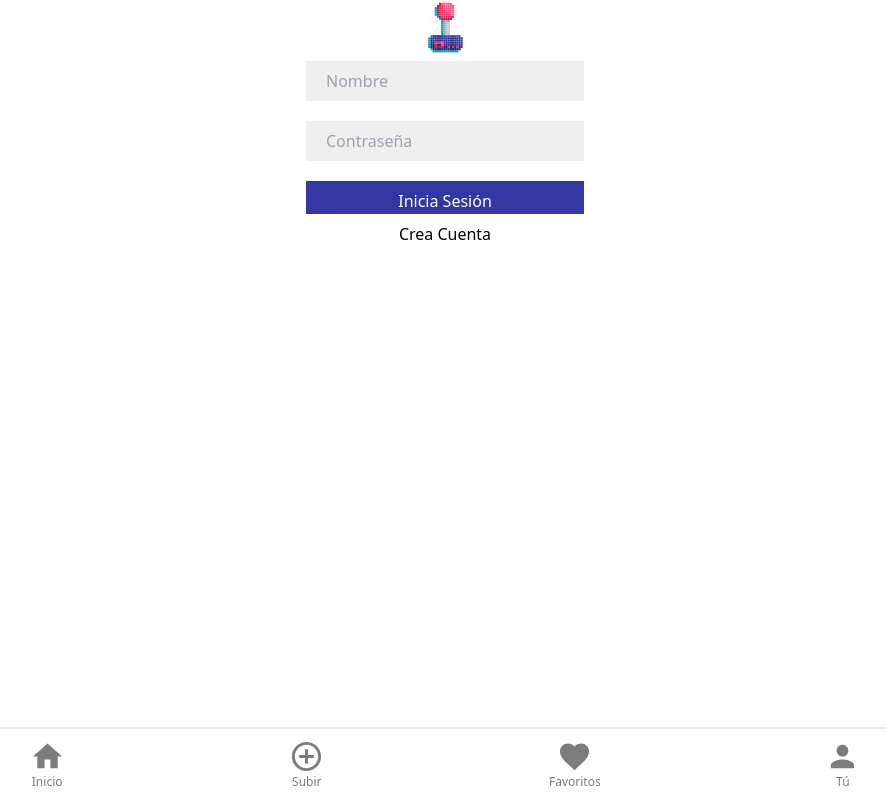
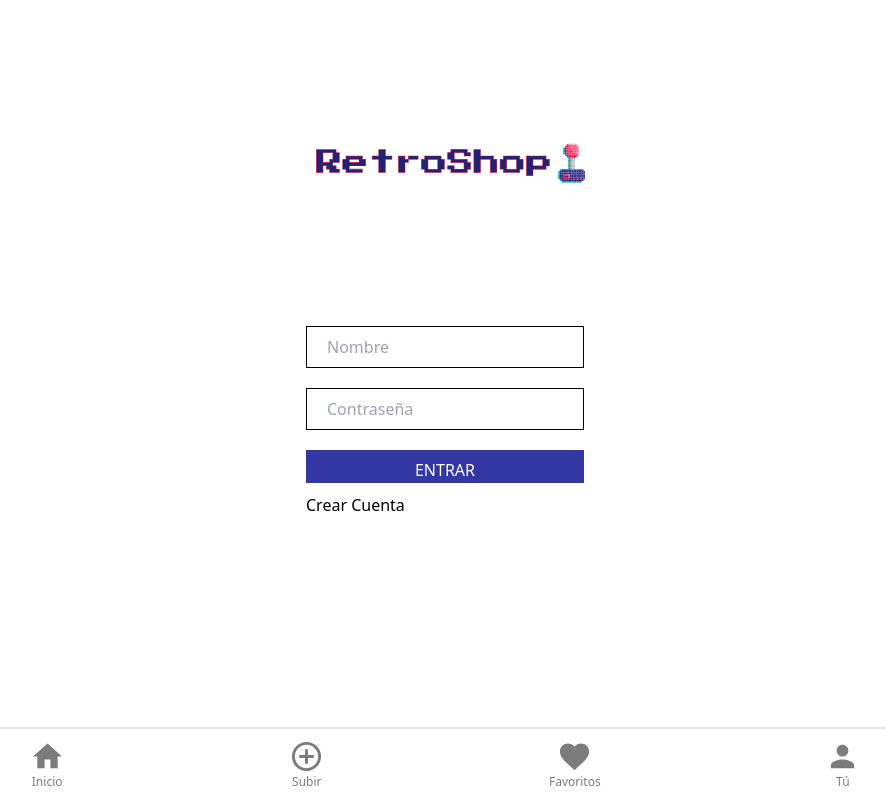
Before and after one commit to Dan1Vaz/FrontRetroshop, a React (Vite) app in the folder retroShopFront/: page /profile in a window 1280 px wide. Shown: the whole page, without its empty margins (195-1081 px from the left). Built offline with nearby package versions, Linux system fonts and the light colour scheme.

Commit message:
popUp add

```diff
--- a/retroShopFront/src/pages/LoginPage.jsx
+++ b/retroShopFront/src/pages/LoginPage.jsx
@@ -1,6 +1,7 @@
 import { useContext, useState } from "react";
 import { NavLink, useNavigate } from "react-router-dom";
 import { authContext } from "../providers/AuthProvider";
+import PopUp from "../components/PopUp";
 
 const LoginPage = () => {
   const [, setToken] = useContext(authContext);
@@ -16,6 +17,13 @@ const LoginPage = () => {
     password: "",
   });
   const [statusMessage, setStatusMessage] = useState("");
+  const [showPopup, setShowPopup] = useState(false);
+
+  const closePopup = () => {
+    setShowPopup(false);
+    setStatusMessage('');
+  };
+
 
   const enviar = (e) => {
     e.preventDefault();
@@ -32,6 +40,7 @@ const LoginPage = () => {
           return response.json();
         } else {
           throw new Error("Failed to login");
+
         }
       })
       .then((data) => {
@@ -39,12 +48,14 @@ const LoginPage = () => {
 
         setToken(token);
         console.log("Token recibido:", token);
-        setStatusMessage("ok");
+        setStatusMessage("Logueado");
+        setShowPopup(true)
         autolink();
       })
       .catch((error) => {
         console.error("Error en inicio de sesión:", error.message);
-        setStatusMessage("error");
+        setStatusMessage("error al iniciar sesion. ");
+        setShowPopup(true)
       });
   };
 
@@ -55,9 +66,11 @@ const LoginPage = () => {
 
   return (
     <div
-      className="flex justify-center items-center flex-col gap-2">
-      <div className="">
-        <img src="/iconretroshop.svg" alt="" className="w-[px] h-[53px]" />
+      className="flex justify-center items-center flex-col pt-4 gap-[10px] ">
+      <div className="flex ">
+        <img src="/retroshop.svg" alt="" className="w-[300px] h-[300px]" />
+
+
       </div>
       <form
         className="flex justify-center items-center flex-col gap-5"
@@ -68,7 +81,7 @@ const LoginPage = () => {
           type="email"
           id="email"
           placeholder="Nombre"
-          className="w-[278px] h-[33px] bg-[#efefef]  p-[20px] "
+          className="w-[278px] h-[33px] bg-white  p-[20px] border border-black"
           value={userData.email}
           onChange={handleInputChange}
         />
@@ -76,7 +89,7 @@ const LoginPage = () => {
         <input
           type="password"
           placeholder="Contraseña"
-          className="w-[278px] h-[33px] bg-[#efefef]  p-[20px] "
+          className="w-[278px] h-[33px] bg-white  p-[20px] border border-black"
           id="password"
           value={userData.password}
           onChange={handleInputChange}
@@ -85,12 +98,16 @@ const LoginPage = () => {
           type="submit"
           className="w-[278px] h-[33px] bg-[#3337a3]  p-[20px] text-white py-2 px-4 "
         >
-          Inicia Sesión
+          ENTRAR
         </button>
       </form>
-      <NavLink to="/register">Crea Cuenta</NavLink>
+      <div className="flex justify-start w-[278px] items-start mt-0">
+      <NavLink className="mr-0" to="/profile/register">
+        Crear Cuenta
+      </NavLink>
+    </div>
 
-      {statusMessage && <p>{statusMessage}</p>}
+      {showPopup && <PopUp message={statusMessage} onClose={closePopup} />}
     </div>
   );
 };
--- a/retroShopFront/src/pages/RegisterPage.jsx
+++ b/retroShopFront/src/pages/RegisterPage.jsx
@@ -1,6 +1,7 @@
 
 
 import { useState } from 'react';
+import PopUp from '../components/PopUp';
 
 const RegisterPage = () => {
     const [userData, setUserData] = useState({
@@ -8,6 +9,11 @@ const RegisterPage = () => {
         email: "",
         password: ""
       });
+      const [showPopup, setShowPopup] = useState(false);
+      const closePopup = () => {
+        setShowPopup(false);
+        setStatusMessage('');
+      };
       const [statusMessage, setStatusMessage] = useState("");
 
       const send = (e) => {
@@ -23,7 +29,8 @@ const RegisterPage = () => {
         .then(response => {
           if (response.ok) {
             console.log("Éxito");
-            setStatusMessage("Registro exitoso , te hemos enviado un correo para verificar tu cuenta");
+            setStatusMessage("Registro exitoso , Revisa tu bandeja de entrada para verificar tu cuenta con el correo electronico que te enviamos");
+           setShowPopup(true)
 
           } else {
             return response.json();
@@ -33,12 +40,14 @@ const RegisterPage = () => {
           if (data) {
             console.log(data);
             setStatusMessage(data.message);
+            setShowPopup(true)
 
           }
         })
         .catch(error => {
           console.error("Error al enviar los datos:", error);
           setStatusMessage("Error al enviar los datos");
+          setShowPopup(true)
         });
       };
 
@@ -49,13 +58,18 @@ const RegisterPage = () => {
 
 
   return (
-    <div className='flex justify-center items-center flex-col gap-2'>
+    <div
+      className="flex justify-center items-center flex-col pt-4 gap-[20px] ">
+      <div className="flex ">
+        <img src="/retroshop.svg" alt="" className="w-[300px] h-[300px]" />
 
-    <h2>Registro</h2>
-    <form className="flex justify-center items-center flex-col" onSubmit={send}>
+
+      </div>
+    <form className="flex justify-center items-center flex-col gap-5" onSubmit={send}>
       {/* <label htmlFor="name">Introduce nombre</label> */}
       <input
          placeholder="Nombre"
+         className="w-[278px] h-[33px] bg-white  p-[20px] border border-black"
         type="text"
         id="name"
         value={userData.name}
@@ -64,6 +78,7 @@ const RegisterPage = () => {
       {/* <label htmlFor="email">Introduce email</label> */}
       <input
         type="email"
+        className="w-[278px] h-[33px] bg-white  p-[20px] border border-black"
         placeholder="Email"
         id="email"
         value={userData.email}
@@ -72,14 +87,15 @@ const RegisterPage = () => {
       {/* <label htmlFor="password"> Contraseña</label> */}
       <input
         type="password"
+        className="w-[278px] h-[33px] bg-white  p-[20px] border border-black"
         placeholder="Contraseña"
         id="password"
         value={userData.password}
         onChange={handleInputChange}
       />
-      <button type="submit">Registrar</button>
+      <button type="submit"  className="w-[278px] h-[33px] bg-[#3337a3]  p-[20px] text-white py-2 px-4 ">SIGUIENTE</button>
     </form>
-    {statusMessage && <p className="exitoso">{statusMessage}<span>&#160;</span></p>}
+    {showPopup && <PopUp message={statusMessage} onClose={closePopup} />}
 
   </div>
   )
```
